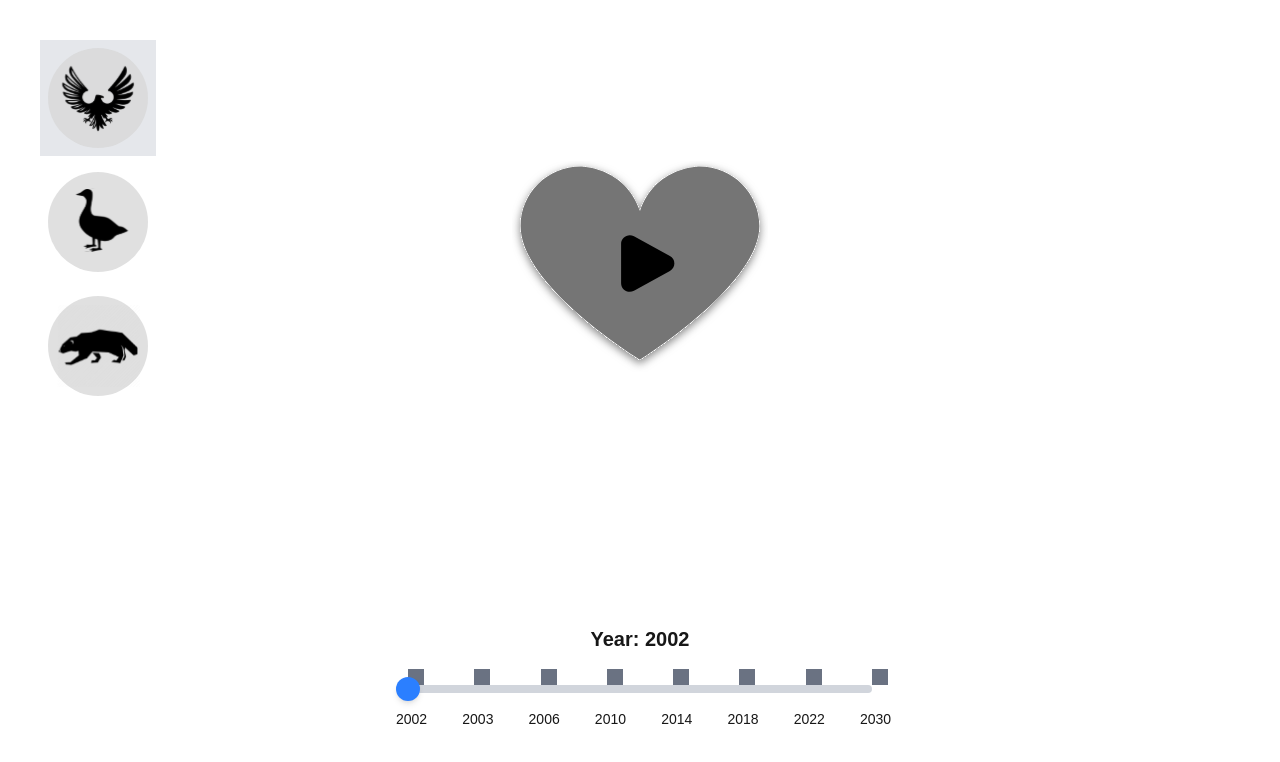
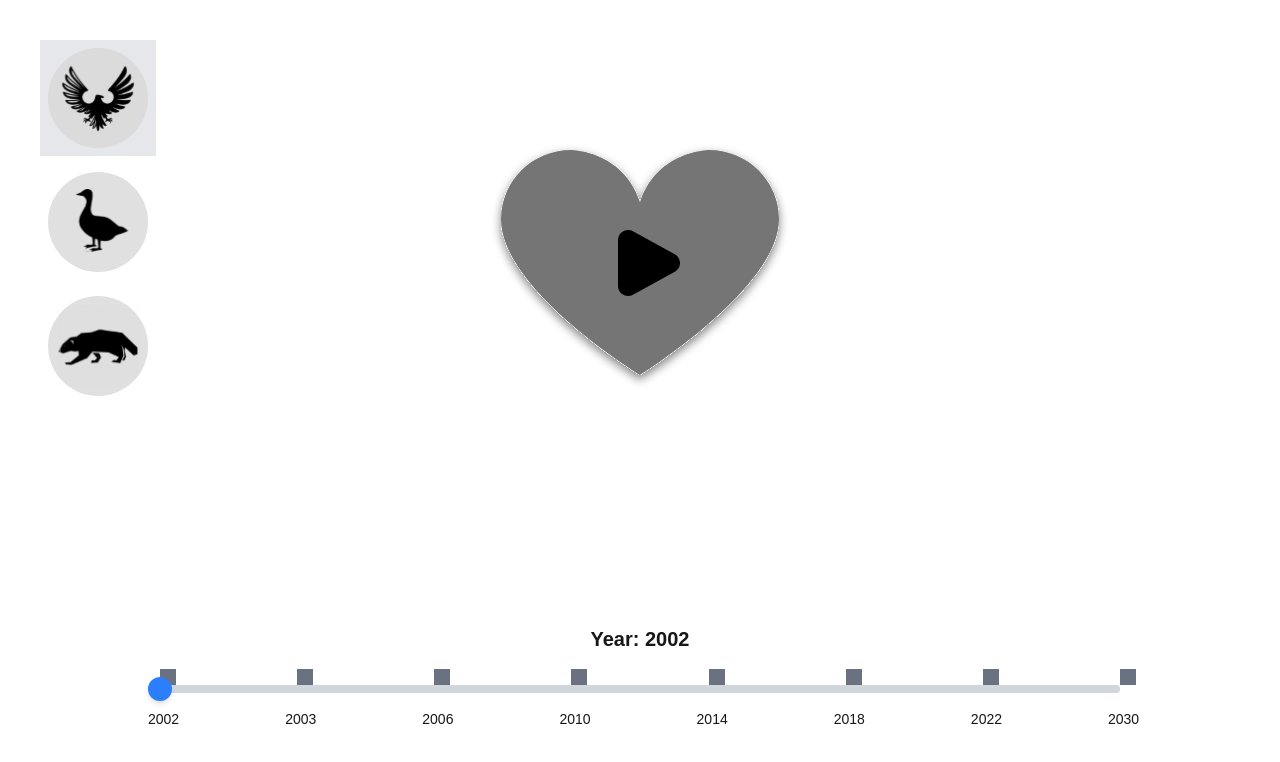
Before and after one commit to hsinlun99/sound-in-interaction, a Next.js app: page / in a window 1280 px wide. Shown: the top 762 px of the page. Built offline with nearby package versions, Linux system fonts and the light colour scheme.

Commit message:
feat: :lipstick: extend the length of timeline

```diff
--- a/src/components/TimeLine.tsx
+++ b/src/components/TimeLine.tsx
@@ -164,7 +164,7 @@ const startPlayback = () => {
   };
 
   return (
-    <div className="grid grid-rows-3 min-h-screen w-full max-w-lg mx-auto">
+    <div className="grid grid-rows-3 min-h-screen min-w-screen w-full max-w-lg mx-auto">
       {/* Button section - top 2/3 */}
       <div className="row-span-2 flex items-center justify-center">
         <div className="grid grid-cols-12 w-full">
@@ -177,8 +177,9 @@ const startPlayback = () => {
         </div>
       </div>
 
-      {/* Timeline section - bottom 1/3 */}
-      <div className="flex flex-col justify-center px-6">
+      {/* Timeline section - bottom 1/3 - now takes 7/12 of the width and is centered */}
+      <div className="row-span-1 flex flex-col justify-center">
+        <div className="mx-auto w-9/12">
           <div className="text-center mb-4">
             <h2 className="text-xl font-bold">Year: {selectedYear}</h2>
           </div>
@@ -207,6 +208,7 @@ const startPlayback = () => {
           </div>
         </div>
       </div>
+    </div>
   );
 };
 
```
Lines whose indentation alone changed are shown as unchanged.
